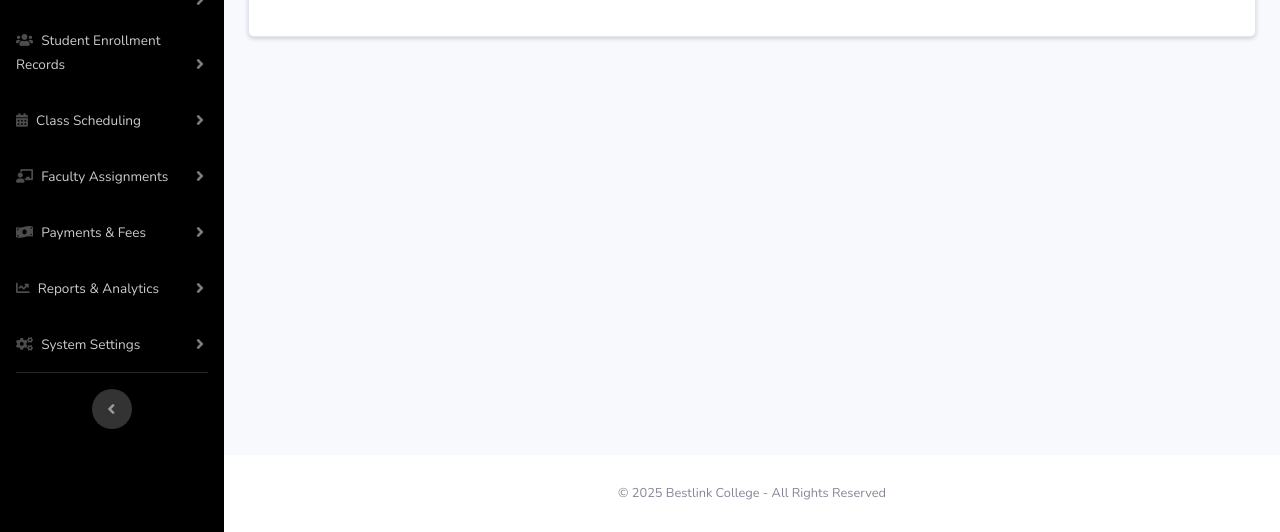
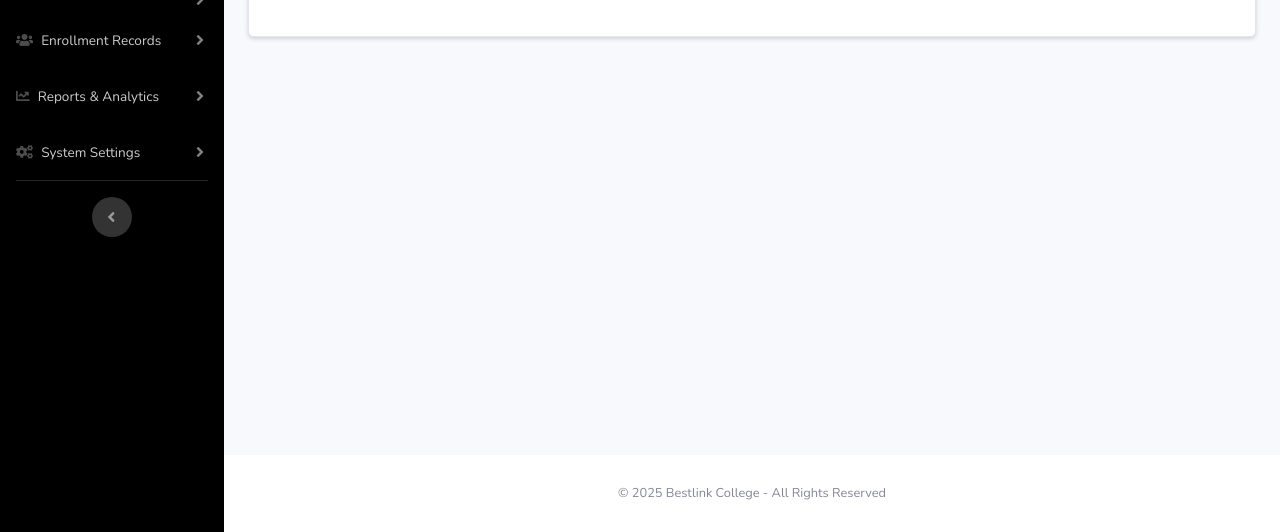
Before and after one commit to xxiimcha/bcp_enrollment, a PHP site: page /bcp_registrar/admissions/applications.php in a window 1280 px wide. Shown: the part 268-800 px from the top of the page. Run offline with PHP 8.4, Linux system fonts and the light colour scheme; data that the repository does not hold is empty; some libraries are stand-ins or nearby versions.

Commit message:
Modified Sidebar

```diff
--- a/partials/sidebar.php
+++ b/partials/sidebar.php
@@ -23,7 +23,7 @@
     <!-- Divider -->
     <hr class="sidebar-divider">
 
-    <!-- Nav Item - Admissions -->
+    <!-- Nav Item - Student Admissions -->
     <li class="nav-item">
         <a class="nav-link collapsed" href="#" data-toggle="collapse" data-target="#admissionsMenu"
             aria-expanded="true" aria-controls="admissionsMenu">
@@ -32,7 +32,7 @@
         </a>
         <div id="admissionsMenu" class="collapse" aria-labelledby="admissionsHeading" data-parent="#accordionSidebar">
             <div class="bg-dark py-2 collapse-inner rounded">
-                <a class="collapse-item text-white" href="../admissions/applications.php">Application Submissions</a>
+                <a class="collapse-item text-white" href="../admissions/applications.php">Applications</a>
                 <a class="collapse-item text-white" href="../admissions/approve.php">Approve Applications</a>
                 <a class="collapse-item text-white" href="../admissions/rejected.php">Rejected Applications</a>
             </div>
@@ -51,7 +51,6 @@
                 <a class="collapse-item text-white" href="../enrollment/new.php">New Enrollments</a>
                 <a class="collapse-item text-white" href="../enrollment/approve.php">Approve Enrollment</a>
                 <a class="collapse-item text-white" href="../enrollment/withdrawals.php">Withdrawals & Dropped</a>
-                <a class="collapse-item text-white" href="../enrollment/history.php">Enrollment History</a>
             </div>
         </div>
     </li>
@@ -61,7 +60,7 @@
         <a class="nav-link collapsed" href="#" data-toggle="collapse" data-target="#studentRecordsMenu"
             aria-expanded="true" aria-controls="studentRecordsMenu">
             <i class="fas fa-users"></i>
-            <span>Student Enrollment Records</span>
+            <span>Enrollment Records</span>
         </a>
         <div id="studentRecordsMenu" class="collapse" aria-labelledby="studentRecordsHeading" data-parent="#accordionSidebar">
             <div class="bg-dark py-2 collapse-inner rounded">
@@ -71,52 +70,7 @@
         </div>
     </li>
 
-    <!-- Nav Item - Class & Schedule Management -->
-    <li class="nav-item">
-        <a class="nav-link collapsed" href="#" data-toggle="collapse" data-target="#scheduleMenu"
-            aria-expanded="true" aria-controls="scheduleMenu">
-            <i class="fas fa-calendar-alt"></i>
-            <span>Class Scheduling</span>
-        </a>
-        <div id="scheduleMenu" class="collapse" aria-labelledby="scheduleHeading" data-parent="#accordionSidebar">
-            <div class="bg-dark py-2 collapse-inner rounded">
-                <a class="collapse-item text-white" href="../schedules/view.php">View Class Schedules</a>
-                <a class="collapse-item text-white" href="../schedules/manage.php">Manage Schedules</a>
-            </div>
-        </div>
-    </li>
-
-    <!-- Nav Item - Faculty Assignments -->
-    <li class="nav-item">
-        <a class="nav-link collapsed" href="#" data-toggle="collapse" data-target="#facultyAssignmentsMenu"
-            aria-expanded="true" aria-controls="facultyAssignmentsMenu">
-            <i class="fas fa-chalkboard-teacher"></i>
-            <span>Faculty Assignments</span>
-        </a>
-        <div id="facultyAssignmentsMenu" class="collapse" aria-labelledby="facultyAssignmentsHeading" data-parent="#accordionSidebar">
-            <div class="bg-dark py-2 collapse-inner rounded">
-                <a class="collapse-item text-white" href="../faculty/assignments.php">Class Assignments</a>
-            </div>
-        </div>
-    </li>
-
-    <!-- Nav Item - Payment & Fees -->
-    <li class="nav-item">
-        <a class="nav-link collapsed" href="#" data-toggle="collapse" data-target="#paymentsMenu"
-            aria-expanded="true" aria-controls="paymentsMenu">
-            <i class="fas fa-money-bill-wave"></i>
-            <span>Payments & Fees</span>
-        </a>
-        <div id="paymentsMenu" class="collapse" aria-labelledby="paymentsHeading" data-parent="#accordionSidebar">
-            <div class="bg-dark py-2 collapse-inner rounded">
-                <a class="collapse-item text-white" href="../payments/pending.php">Pending Payments</a>
-                <a class="collapse-item text-white" href="../payments/confirmed.php">Confirmed Payments</a>
-                <a class="collapse-item text-white" href="../payments/refunds.php">Refund Requests</a>
-            </div>
-        </div>
-    </li>
-
-    <!-- Nav Item - Reports -->
+    <!-- Nav Item - Reports & Analytics -->
     <li class="nav-item">
         <a class="nav-link collapsed" href="#" data-toggle="collapse" data-target="#reportMenu"
             aria-expanded="true" aria-controls="reportMenu">
@@ -126,7 +80,6 @@
         <div id="reportMenu" class="collapse" aria-labelledby="reportHeading" data-parent="#accordionSidebar">
             <div class="bg-dark py-2 collapse-inner rounded">
                 <a class="collapse-item text-white" href="../reports/enrollment.php">Enrollment Reports</a>
-                <a class="collapse-item text-white" href="../reports/financial.php">Financial Reports</a>
             </div>
         </div>
     </li>
```
